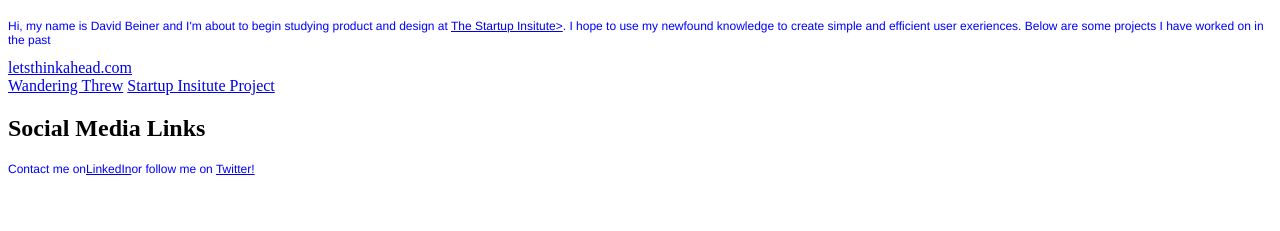
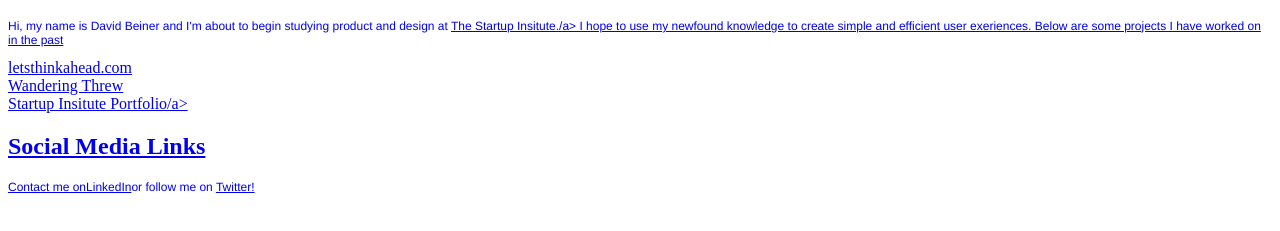
Before and after one commit to davidbeiner/davidbeiner.github.io, a plain HTML site: page index.html in a window 1280 px wide. Shown: the part 61-292 px from the top of the page. Drawn offline with Linux system fonts and the light colour scheme.

Commit message:
links change

```diff
--- a/index.html
+++ b/index.html
@@ -6,11 +6,11 @@
 	</head>
 	<body>
 	<h1>David Beiner</h1>
-	<p>Hi, my name is David Beiner and I'm about to begin studying product and design at <a href="http://www.startupinstitute.com/programs/curriculum/product-and-design">The Startup Insitute></a>. I hope to use my newfound knowledge to create simple and efficient user exeriences. Below are some projects I have worked on in the past</p>
+	<p>Hi, my name is David Beiner and I'm about to begin studying product and design at <a href="http://www.startupinstitute.com/programs/curriculum/product-and-design">The Startup Insitute./a> I hope to use my newfound knowledge to create simple and efficient user exeriences. Below are some projects I have worked on in the past</p>
 
 	<a href="http://letsthinkahead.com/">letsthinkahead.com</a><br>
-	<a href="http://wanderingthrew.tumblr.com/">Wandering Threw</a>
-	<a href="http://davidbeiner.github.io/coffee.html">Startup Insitute Project</a>
+	<a href="http://wanderingthrew.tumblr.com/">Wandering Threw</a><br/>
+	<a href="http://davidbeiner.github.io/coffee.html">Startup Insitute Portfolio/a>
 
 	<h2>Social Media Links</h2>
 	<p>Contact me on<a href="https://www.linkedin.com/in/davidbeiner">LinkedIn</a>or follow me on <a href="https://twitter.com/DavidCBeiner">Twitter!
```
